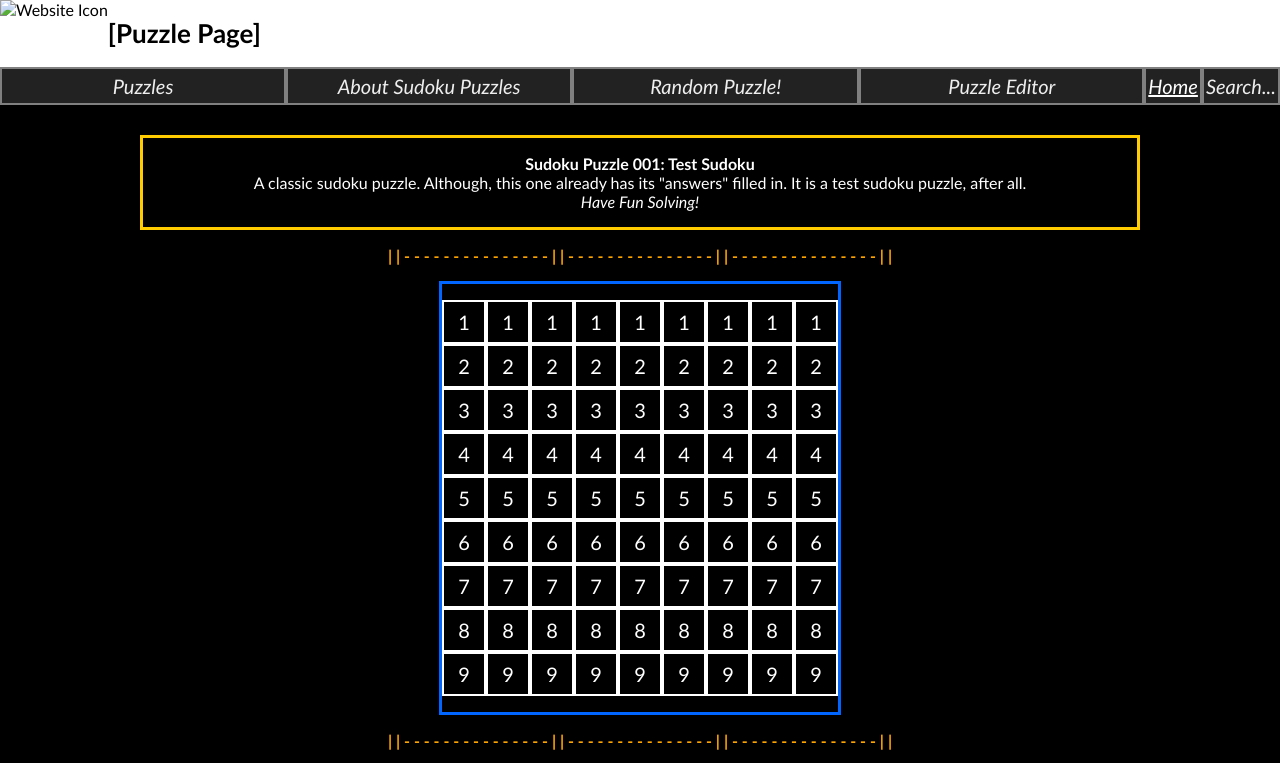
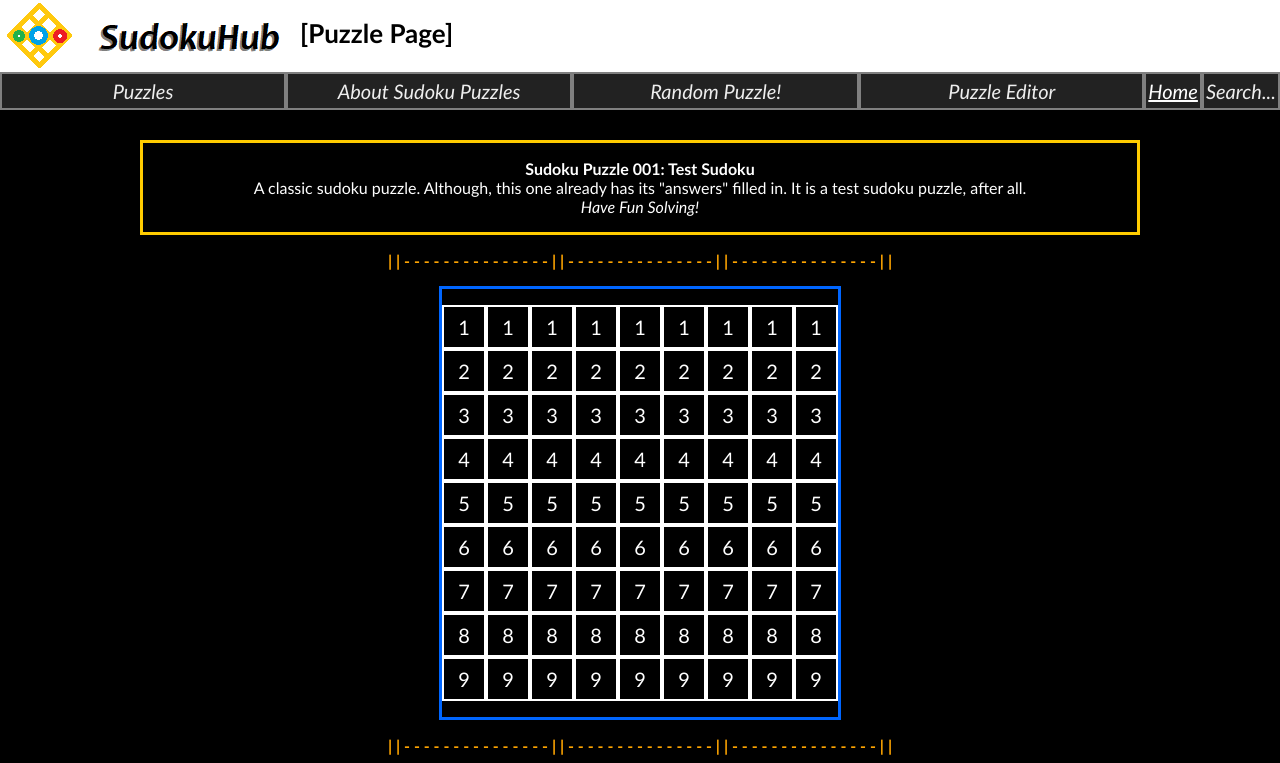
Before and after one commit to dray-s/2QProjRubidiumSendad, a plain HTML site: page pages/puzzle_page.html in a window 1280 px wide. Shown: the top 763 px of the page. Drawn offline with Linux system fonts and the light colour scheme; files that its build step writes are made by us from their sources.

Commit message:
Update puzzle_page.html

```diff
--- a/pages/puzzle_page.html
+++ b/pages/puzzle_page.html
@@ -13,7 +13,7 @@
 	</head>
 	<body>
 		<div class="navibar">
-			<img src="images/sudokuhub.png" alt="Website Icon">
+			<img src="../images/sudokuhub.png" alt="Website Icon">
 			<h1 class="title">[Puzzle Page]</h1>
 		</div>
 
```
